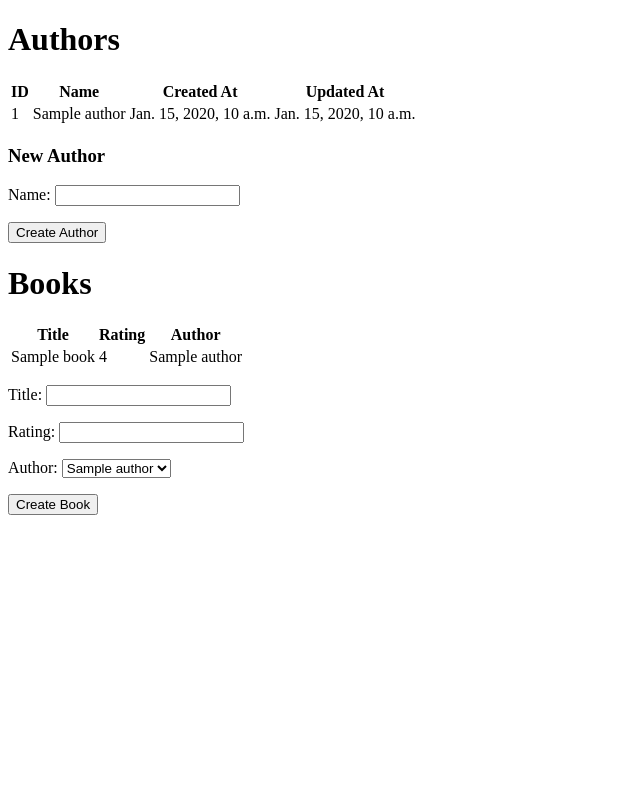
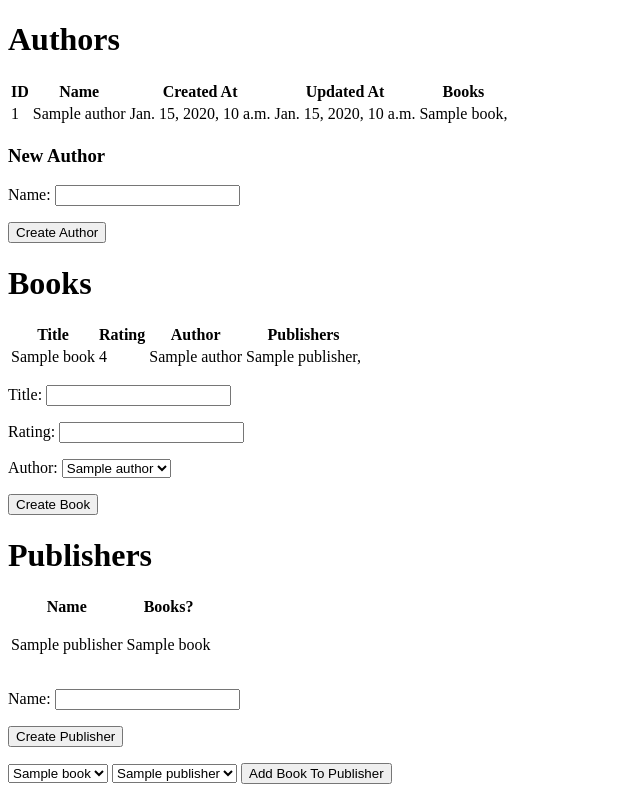
Before and after one commit to Bngeneva/jack_brounstein, a Django app: page / in a window 1280 px wide. Shown: the whole page, without its empty margins (0-640 px from the left). Run offline with Django 3.2, Linux system fonts and the light colour scheme; tables that the repository leaves empty hold one stand-in row (values such as "Sample post").

Commit message:
adds ManyToManyField to books

```diff
--- a/django/books_demo/apps/books/models.py
+++ b/django/books_demo/apps/books/models.py
@@ -34,3 +34,9 @@ class Book(models.Model):
 	author = models.ForeignKey(Author, related_name="books")
 	created_at = models.DateTimeField(auto_now_add=True)
 	updated_at = models.DateTimeField(auto_now=True)
+
+class Publisher(models.Model):
+	name = models.CharField(max_length=255)
+	books = models.ManyToManyField(Book, related_name="publishers")
+	created_at = models.DateTimeField(auto_now_add=True)
+	updated_at = models.DateTimeField(auto_now=True)
--- a/django/books_demo/apps/books/templates/books/index.html
+++ b/django/books_demo/apps/books/templates/books/index.html
@@ -15,12 +15,18 @@
 				<th>Name</th>
 				<th>Created At</th>
 				<th>Updated At</th>
+				<th>Books</th>
 			</tr>
 {% for author in authors %}
 	<tr><td>{{author.id}}</td>
 		<td>{{author.name}}</td>
 		<td>{{author.created_at}}</td>
 		<td>{{author.updated_at}}</td>
+		<td>
+			{% for book in author.books.all %}
+				{{book.title}},
+			{% endfor %}
+		</td>
 	</tr>
 {% endfor %}
 		</table>
@@ -35,11 +41,17 @@
 			<tr><th>Title</th>
 				<th>Rating</th>
 				<th>Author</th>
+				<th>Publishers</th>
 			</tr>
 {% for book in books %}
 	<tr><td>{{book.title}}</td>
 		<td>{{book.rating}}</td>
 		<td>{{book.author.name}}</td>
+		<td>
+			{% for publisher in book.publishers.all %}
+				{{publisher.name}},
+			{% endfor %}
+		</td>
 	</tr>
 {% endfor %}
 		</table>
@@ -54,5 +66,38 @@
 			</select></p>
 			<p><input type="submit" value="Create Book"></p>
 		</form>
+		<h1>Publishers</h1>
+		<table>
+			<tr><th>Name</th>
+				<th>Books?</th>
+			</tr>
+{% for publisher in publishers %}
+	<tr><td>{{publisher.name}}</td>
+		<td>{% for book in publisher.books.all %}
+			<p>{{book.title}}</p>
+		{% endfor %}
+		</td>
+	</tr>
+{% endfor %}
+		</table>
+		<form action="{% url 'create_publisher' %}" method="POST">
+			{% csrf_token %}
+			<p>Name: <input type="text" name="name"></p>
+			<p><input type="submit" value="Create Publisher"></p>
+		</form>
+		<form action="{% url 'add_book_to_publisher' %}" method="POST">
+			{% csrf_token %}
+			<select name="book_id">
+				{% for book in books %}
+					<option value="{{book.id}}">{{book.title}}</option>
+				{% endfor %}
+			</select>
+			<select name="publisher_id">
+				{% for publisher in publishers %}
+					<option value="{{publisher.id}}">{{publisher.name}}</option>
+				{% endfor %}
+			</select>
+			<input type="submit" value="Add Book To Publisher">
+		</form>
 	</body>
 </html>
--- a/django/books_demo/apps/books/urls.py
+++ b/django/books_demo/apps/books/urls.py
@@ -5,4 +5,6 @@ urlpatterns = [
 	url(r"^$", views.index, name="index"),
 	url(r"^create_book/", views.create_book, name="create_book"),
 	url(r"^create_author/", views.create_author, name="create_author"),
+	url(r"^create_publisher/", views.create_publisher, name="create_publisher"),
+	url(r"^add_book_to_publisher", views.add_book_to_publisher, name="add_book_to_publisher"),
 ]
--- a/django/books_demo/apps/books/views.py
+++ b/django/books_demo/apps/books/views.py
@@ -1,12 +1,13 @@
 from django.shortcuts import render, redirect
 from django.contrib import messages
-from .models import Author, Book
+from .models import Author, Book, Publisher
 
 # Create your views here.
 def index(request):
 	context = {
 		"authors": Author.objects.all(),
 		"books": Book.objects.all(),
+		"publishers": Publisher.objects.all(),
 	}
 
 	return render(request, "books/index.html", context)
@@ -26,3 +27,14 @@ def create_book(request):
 	author = Author.objects.get(id=request.POST["author"])
 	Book.objects.create(title=request.POST["title"], rating=request.POST["rating"], author=author)
 	return redirect("index")
+
+def create_publisher(request):
+	Publisher.objects.create(name=request.POST["name"])
+	return redirect("index")
+
+def add_book_to_publisher(request):
+	print(request.POST)
+	book = Book.objects.get(id=request.POST["book_id"])
+	publisher = Publisher.objects.get(id=request.POST["publisher_id"])
+	publisher.books.add(book)
+	return redirect("index")
```
Also changed, not shown: django/books_demo/apps/books/migrations/0002_publisher.py (added).
